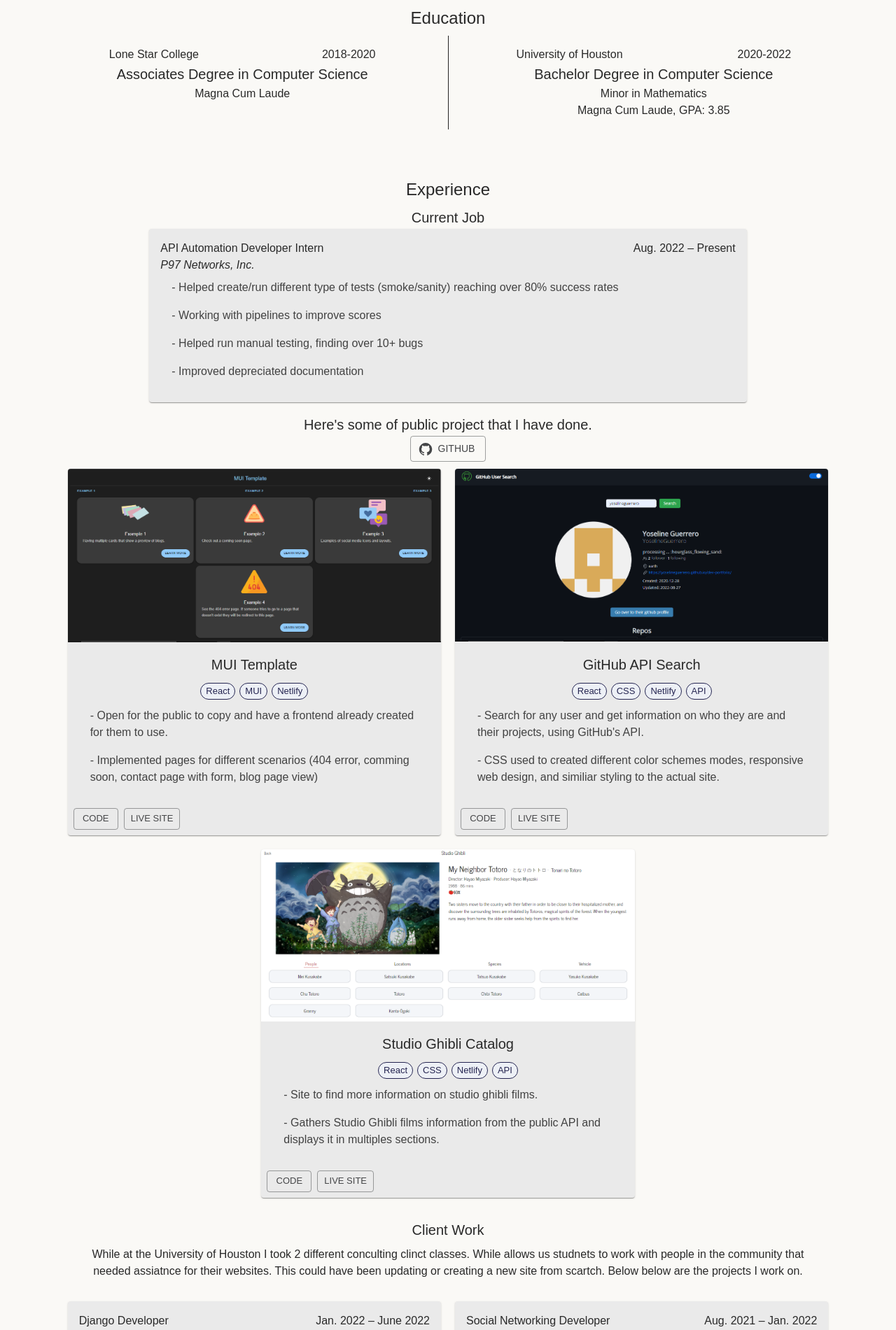
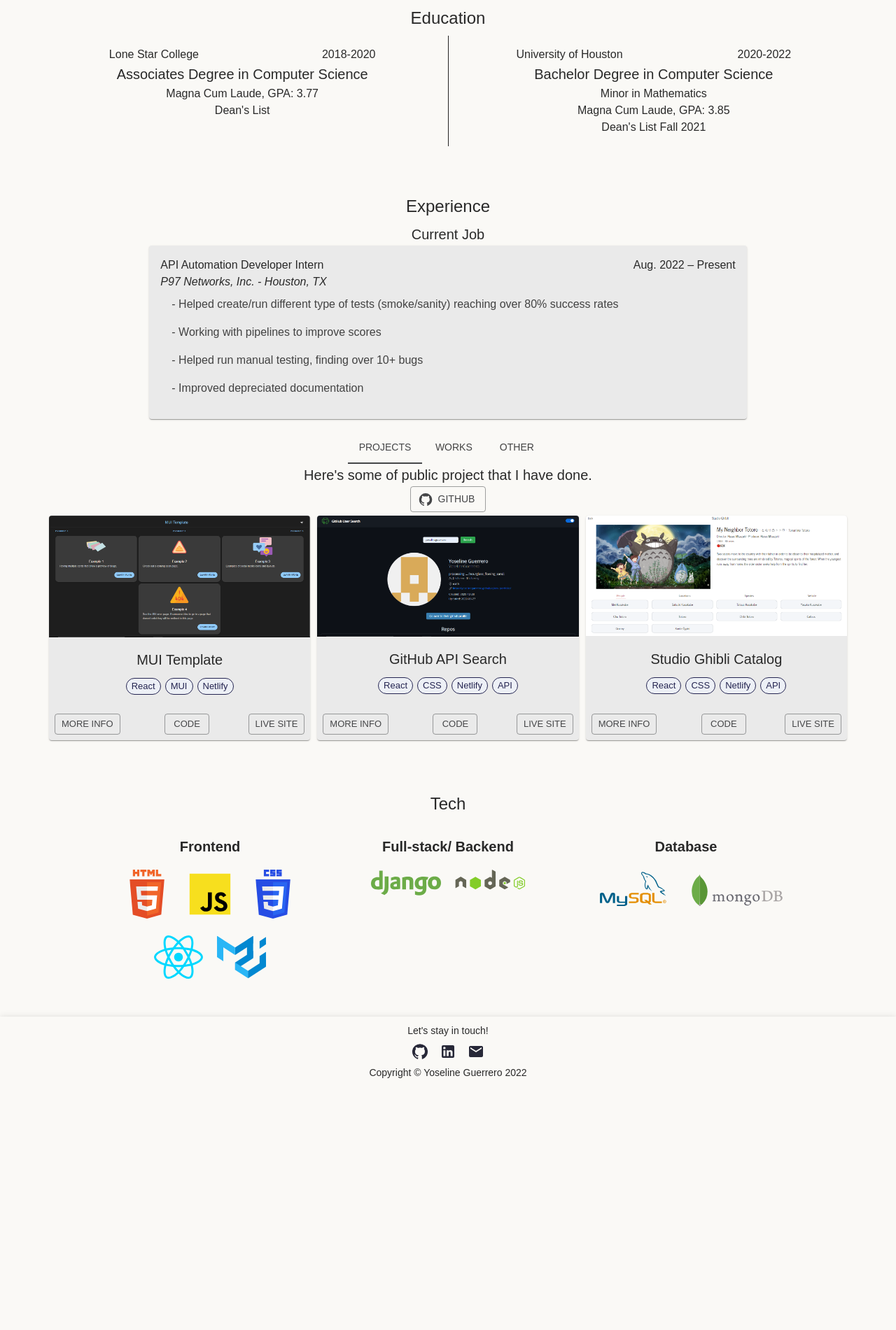
Before and after one commit to YoselineGuerrero/dev-portfolio, a React (Create React App) app: page / in a window 1280 px wide. Shown: the part 520-2421 px from the top of the page at 70% size. After the commit the page ends 2073 px from the top, so only its background shows below. Built offline with nearby package versions, Linux system fonts and the light colour scheme.

Commit message:
update the exp cards and add data

```diff
--- a/package.json
+++ b/package.json
@@ -6,6 +6,7 @@
     "@emotion/react": "^11.9.0",
     "@emotion/styled": "^11.8.1",
     "@mui/icons-material": "^5.8.3",
+    "@mui/lab": "^5.0.0-alpha.103",
     "@mui/material": "^5.8.3",
     "@testing-library/jest-dom": "^5.16.4",
     "@testing-library/react": "^13.3.0",
--- a/src/components/education.js
+++ b/src/components/education.js
@@ -13,7 +13,8 @@
           <Typography variant="body1">2018-2020</Typography>
         </Stack>
         <Typography variant="h6">Associates Degree in Computer Science</Typography>
-        <Typography variant='body1'>Magna Cum Laude</Typography>
+        <Typography variant='body1'>Magna Cum Laude, GPA: 3.77</Typography>
+        <Typography variant='body1'>Dean's List</Typography>
       </Grid>
       <Divider orientation="vertical" flexItem  sx={{display: { xs: 'none', md: 'flex' }}}></Divider>
       <Grid item xs={6} sx={{margin:'15px', display: { xs: 'block', md: 'none' }}}>
@@ -27,6 +28,7 @@
         <Typography variant="h6">Bachelor Degree in Computer Science</Typography>
         <Typography variant="body1">Minor in Mathematics</Typography>
         <Typography variant='body1'>Magna Cum Laude, GPA: 3.85</Typography>
+        <Typography variant='body1'>Dean's List Fall 2021</Typography>
       </Grid>
     </>
   )
--- a/src/components/repoCards.js
+++ b/src/components/repoCards.js
@@ -10,19 +10,54 @@
 import { repos, clientWork, currentJob, otherExp } from '../data';
 import { Button, CardActions } from '@mui/material';
 import GitHubIcon from '@mui/icons-material/GitHub';
+import Tab from '@mui/material/Tab';
+import Tabs from '@mui/material/Tabs';
+import Dialog from '@mui/material/Dialog';
+import DialogContent from '@mui/material/DialogContent';
+import DialogContentText from '@mui/material/DialogContentText';
+import DialogTitle from '@mui/material/DialogTitle';
 
 export default function RepoCards() {
+  const [value, setValue] = React.useState('1');
+  const [IdOpen, setIdOpen] = React.useState('1');
+  const [openRepo, setOpenRepo] = React.useState(false);
+  const [openWork, setOpenWork] = React.useState(false);
+  const [openOther, setOpenOther] = React.useState(false);
+
+  const handleClickOpen = (id, type) => {
+    setIdOpen(id);
+    if(type === "Projects"){
+      setOpenRepo(true);
+    }
+    else if(type === "Work"){
+      setOpenWork(true);
+    }
+    else{
+      setOpenOther(true);
+    }
+  };
+
+  const handleClose = () => {
+    setOpenRepo(false);
+    setOpenWork(false);
+    setOpenOther(false);
+  };
+
+  const handleChange = (event, newValue) => {
+    setValue(newValue);
+  };
+
   return(
     <>
-      <Grid item xs={11} md={8}>
+      <Grid item xs={10} md={8}>
         <Typography variant="h6">Current Job</Typography>
         <Card>
           <CardContent>
-            <Stack direction="row" justifyContent="space-between" alignItems="center">
+            <Stack direction="row" justifyContent="space-between" sx={{flexFlow: 'wrap'}}>
               <Typography>{currentJob.title}</Typography>
               <Typography>{currentJob.time}</Typography>
             </Stack>
-            <Typography sx={{display: 'flex', fontStyle: 'italic'}}>{currentJob.companyName}</Typography>
+            <Typography sx={{display: 'flex', fontStyle: 'italic'}}>{currentJob.companyName} - {currentJob.location}</Typography>
             {currentJob.points.map((point) => (
               <ListItem key={point}>
                 <Typography variant="body1" color="text.secondary">- {point}</Typography>
@@ -31,30 +66,48 @@
           </CardContent>
         </Card>
       </Grid>
-
-      <Grid item xs={11} sx={{marginTop:'1em'}}>
+        <Grid item xs={11} sx={{paddingTop:'1em'}}>
+          <Tabs onChange={handleChange}  value={value} textColor="secondary" indicatorColor="secondary" sx={{display:'inline-flex'}}>
+            <Tab label="Projects" value="1" />
+            <Tab label="Works" value="2" />
+            <Tab label="Other" value="3" />
+          </Tabs>
+        </Grid>
+      <Grid item xs={11} style={value === '1' ? {} : {display: 'none'}}>
         <Typography variant="h6">
           Here's some of public project that I have done.
         </Typography>
         <Button target='_blank' color='secondary' variant="outlined" startIcon={<GitHubIcon/>} href="https://github.com/YoselineGuerrero">GitHub</Button>
       </Grid>
       {repos.map((repo) => (
-        <Grid item md={5} xs={11} key={repo.id} sx={{ margin: '10px', display: "flex", flexDirection: "column", justifyContent: "space-between"}} component={Card}>
+        <Grid item md={3.5}  style={value === '1' ? {} : {display: 'none'}} xs={9} key={repo.id} sx={{ margin: '5px', display: "inline-flex", flexDirection: "column", justifyContent: "space-between"}} component={Card}>
           <CardMedia component="img" image={localStorage.getItem("mode") === 'light'? repo.img : repo.dark_img} alt="project image"/>
           <CardContent>
             <Typography gutterBottom variant="h6" >
-              {repo.name}
+              {repo.title}
             </Typography>
             {repo.tech.map((item) => (
               <Chip key={item} label={item} color="secondary" size="small" variant="outlined" sx={{margin:'3px'}}/>
             ))}
-            {repo.info.map((points) => (
+            <Dialog open={openRepo} onClose={handleClose}>
+              <DialogTitle>
+                {repos[IdOpen].title}
+              </DialogTitle>
+              <DialogContent>
+                <DialogContentText>
+                  {repos[IdOpen].info.map((points) => (
                     <ListItem key={points}>
                       <Typography variant="body1" color="text.secondary">- {points}</Typography>
                     </ListItem>
                   ))}
+                </DialogContentText>
+              </DialogContent>
+            </Dialog>
           </CardContent>
-          <CardActions>
+          <CardActions sx={{justifyContent: 'space-between', whiteSpace: 'nowrap'}}>
+            <Button size="small" variant="outlined" color="secondary" sx={{marginRight:'8px'}} onClick={() => handleClickOpen(repo.id, "Projects")}>
+              More Info
+            </Button>
             <Button size="small" variant="outlined" color='secondary' href={repo.code_site} target="_blank">
               Code
             </Button>
@@ -64,9 +117,8 @@
           </CardActions>
         </Grid>
       ))}
-
-      <Grid item xs={10}>
-        <Typography variant="h6" gutterBottom sx={{paddingTop:'1em'}}>
+      <Grid item xs={10} style={value === '2' ? {} : {display: 'none'}}>
+        <Typography variant="h6" gutterBottom>
           Client Work
         </Typography>
         <Typography variant="body1" gutterBottom sx={{paddingBottom:'1em'}}>
@@ -76,49 +128,78 @@
         </Typography>
       </Grid>
       {clientWork.map((work) => (
-        <Grid component={Card} item xs={11} md={5} sx={{ margin: '10px', display: "flex", flexDirection: "column", justifyContent: "space-between"}} key={work.id}>
+        <Grid component={Card} style={value === '2' ? {} : {display: 'none'}} item xs={9} sm={4.5} md={3} sx={{width:'-webkit-fill-available', margin: '10px', display: "inline-flex", flexDirection: "column", justifyContent: "space-between"}} key={work.id}>
           <CardContent>
-            <Stack direction="row" justifyContent="space-between" alignItems="center">
-              <Typography>{work.title}</Typography>
+            <Stack direction="row" justifyContent="space-between" alignItems="center" flexWrap= 'wrap'>
+              <Typography sx={{marginRight: '5px'}}>{work.title}</Typography>
               <Typography>{work.date}</Typography>
             </Stack>
+            <Typography sx={{display: 'flex', fontStyle: 'italic'}}> {work.location}</Typography>
             <Stack direction="row" justifyContent="center">
               {work.tech.map((item) => (
                 <Chip key={item} label={item} color="secondary" size="small" variant="outlined" sx={{margin:'3px'}}/>
               ))}
             </Stack>
-            {work.info.map((points) => (
+            <Dialog open={openWork} onClose={handleClose}>
+              <DialogTitle>
+                {clientWork[IdOpen].title}
+              </DialogTitle>
+              <DialogContent>
+                <DialogContentText>
+                  {clientWork[IdOpen].info.map((points) => (
                     <ListItem key={points}>
                       <Typography variant="body1" color="text.secondary">- {points}</Typography>
                     </ListItem>
                   ))}
+                </DialogContentText>
+              </DialogContent>
+            </Dialog>
           </CardContent>
+          <CardActions sx={{justifyContent: 'center'}}>
+            <Button variant="outlined" color="secondary" onClick={() => handleClickOpen(work.id, "Work")}>
+              More Info
+            </Button>
+          </CardActions>
         </Grid>
       ))}
-
-      <Grid item xs={10}>
-        <Typography variant="h6" gutterBottom sx={{paddingTop:'1em'}}>
+      <Grid item xs={10} style={value === '3' ? {} : {display: 'none'}}>
+        <Typography variant="h6" gutterBottom>
           Other Experience
         </Typography>
       </Grid>
       {otherExp.map((exp) => (
-        <Grid component={Card} item xs={11} md={5} sx={{ margin: '10px', display: "flex", flexDirection: "column", justifyContent: "space-between"}} key={exp.id}>
+        <Grid component={Card} item xs={9} md={3} sm={4.5} style={value === '3' ? {} : {display: 'none'}} sx={{ width:'-webkit-fill-available', margin:"10px", display: "inline-flex", flexDirection: "column", justifyContent: "space-between" }} key={exp.id}>
           <CardContent>
-            <Stack direction="row" justifyContent="space-between" alignItems="center">
-              <Typography>{exp.title}</Typography>
+            <Stack direction="row" justifyContent="space-between" alignItems="center" flexWrap= 'wrap'>
+              <Typography sx={{marginRight: '5px'}}>{exp.title}</Typography>
               <Typography>{exp.date}</Typography>
             </Stack>
+            <Typography sx={{display: 'flex', fontStyle: 'italic'}}> {exp.location}</Typography>
             <Stack direction="row" justifyContent="center">
               {exp.tech.map((item) => (
                 <Chip key={item} label={item} color="secondary" size="small" variant="outlined" sx={{margin:'3px'}}/>
               ))}
             </Stack>
-            {exp.info.map((points) => (
+            <Dialog open={openOther} onClose={handleClose}>
+              <DialogTitle>
+                {otherExp[IdOpen].title}
+              </DialogTitle>
+              <DialogContent>
+                <DialogContentText>
+                  {otherExp[IdOpen].info.map((points) => (
                     <ListItem key={points}>
                       <Typography variant="body1" color="text.secondary">- {points}</Typography>
                     </ListItem>
                   ))}
+                </DialogContentText>
+              </DialogContent>
+            </Dialog>
           </CardContent>
+          <CardActions  sx={{justifyContent: 'center'}}>
+            <Button variant="outlined" color="secondary" onClick={() => handleClickOpen(exp.id, "Other Exp")}>
+              More Info
+            </Button>
+          </CardActions>
         </Grid>
       ))}
     </>
--- a/src/data.js
+++ b/src/data.js
@@ -41,8 +41,8 @@
 
 const repos = [
   {
-    id: '1',
-    name: 'MUI Template',
+    id: '0',
+    title: 'MUI Template',
     code_site: 'https://github.com/YoselineGuerrero/mui_template',
     live_site: 'https://mui-template.netlify.app',
     img: MUIHomepage,
@@ -51,8 +51,8 @@
     info: ['Open for the public to copy and have a frontend already created for them to use.',
       'Implemented pages for different scenarios (404 error, comming soon, contact page with form, blog page view)',],
   }, {
-    id: '2',
-    name: 'GitHub API Search',
+    id: '1',
+    title: 'GitHub API Search',
     code_site: 'https://github.com/YoselineGuerrero/github-user-search',
     live_site: 'https://github-userinfo-search.netlify.app',
     img: githubHomepage,
@@ -61,8 +61,8 @@
     info: ['Search for any user and get information on who they are and their projects, using GitHub\'s API.',
       'CSS used to created different color schemes modes, responsive web design, and similiar styling to the actual site.',],
   }, {
-    id: '3',
-    name: 'Studio Ghibli Catalog',
+    id: '2',
+    title: 'Studio Ghibli Catalog',
     code_site: 'https://github.com/YoselineGuerrero/studio-ghibli',
     live_site: 'https://studio-ghibli-collections.netlify.app',
     img: studioGhibli,
@@ -79,7 +79,7 @@
   }, {
     title: 'Education'
   }, {
-    title: 'Projects'
+    title: 'Experience'
   }, {
     title: 'Tech'
   }
@@ -142,8 +142,9 @@
 
 const clientWork = [
   {
-    id: '1',
+    id: '0',
     title: 'Django Developer',
+    location: 'Houston, TX',
     tech: ['Python', 'Django'],
     date: 'Jan. 2022 – June 2022',
     info: ['Expanded client’s site with add on features in Django.',
@@ -153,8 +154,9 @@
       'Manage a group of 8 in a full stack environment.',
       'Head of communications with the client, their main developer, and the professors.'],
   }, {
-    id: '2',
+    id: '1',
     title: 'Social Networking Developer',
+    location: 'Houston, TX',
     tech: ['MERN', 'MUI'],
     date: 'Aug. 2021 – Jan. 2022',
     info: ['Developed a full-stack web application using MERN (MySQL, Express, React, Node) as well as Material-UI.',
@@ -162,8 +164,9 @@
       'Led a group of 6 to carry out this assignment.',
       'Established and maintained positive relationships with the client.']
   }, {
-    id: '3',
+    id: '2',
     title: 'Software Developer',
+    location: 'Houston, TX',
     tech: ['HTML', 'CSS', 'PHP'],
     date: 'Aug. 2021 – Dec. 2021',
     info: ['Updated site and restored functionally to 100%.',
@@ -175,24 +178,27 @@
 
 const otherExp =[
   {
-    id: '1',
+    id: '0',
     title: 'Research Assistant ',
+    location: 'Houston, TX',
     tech: ['Keils', 'Linux'],
     date: 'Aug 2020 - Jan 2021',
     info: ['Developed many different quizzes and exams.',
       'Helped over 100+ students.',
       'Managed the process of adding all quizzes and exams to the system.']
   }, {
-    id: '2',
+    id: '1',
     title: 'I-TECH Mentor',
+    location: 'Houston, TX',
     tech: ['Python', '3D modeling'],
     date: 'Jul 2021 - Aug 2021',
     info: ['Guided groups of 6 in different CS topics',
       'Worked with elementary, middle, and high school students groups.',
       'Led more challenging project in class.']
   }, {
-    id: '3',
+    id: '2',
     title: 'HackMISSO 1st place',
+    location: 'Houston, TX',
     tech: ['React'],
     date: 'Nov 2021',
     info: ['Group won 1st place at hackathon.',
@@ -207,6 +213,7 @@
 const currentJob ={
   id: '1',
   title: 'API Automation Developer Intern',
+  location: 'Houston, TX',
   time: 'Aug. 2022 – Present',
   companyName: 'P97 Networks, Inc.',
   points: ['Helped create/run different type of tests (smoke/sanity) reaching over 80% success rates',
--- a/src/mainPage.js
+++ b/src/mainPage.js
@@ -25,7 +25,7 @@
   const [navMenu, setnavMenu] = useState(null);
   const aboutMe = useRef(null);
   const education = useRef(null);
-  const projects = useRef(null);
+  const experience = useRef(null);
   const tech = useRef(null);
   const colorMode = useContext(ColorModeContext);
 
@@ -43,8 +43,8 @@
     aboutMe.current.scrollIntoView({  behavior: 'smooth' })
     if(title === 'Education')
     education.current.scrollIntoView({  behavior: 'smooth' })
-    else if(title === 'Projects')
-    projects.current.scrollIntoView({   behavior: 'smooth' })
+    else if(title === 'Experience')
+    experience.current.scrollIntoView({   behavior: 'smooth' })
     else if(title === 'Tech')
     tech.current.scrollIntoView({ behavior: 'smooth' })
   };
@@ -109,7 +109,7 @@
           </Typography>
         </Grid>
         <Education/>
-        <Grid item xs={11} ref={projects} sx={{paddingTop: '70px'}}>
+        <Grid item xs={11} ref={experience} sx={{paddingTop: '70px'}}>
           <Typography variant="h5" gutterBottom >
             Experience
           </Typography>
```
Also changed, not shown: 1 other file (tests, documents, lock files or other folders). Lines whose indentation alone changed are shown as unchanged.
